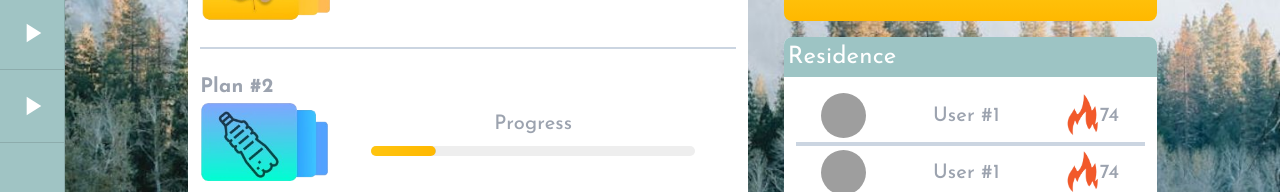
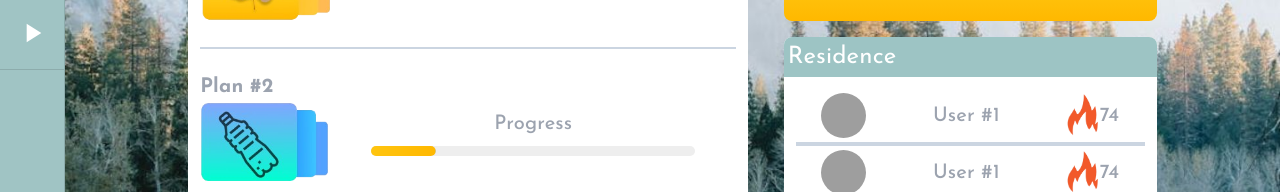
Before and after one commit to DanielSupe/BioWasteFront, a React (Vite) app: page /Main in a window 1280 px wide. Shown: the part 270-462 px from the top of the page. Built offline with nearby package versions, Linux system fonts and the light colour scheme; grey boxes are pictures that could not be loaded; the HTML template or start-up script is replaced by a standard one.

Commit message:
remove alarm

```diff
--- a/src/common/components/SideBar.jsx
+++ b/src/common/components/SideBar.jsx
@@ -34,7 +34,6 @@ const roter = [
   { name: "Menu", link: "/Main", SVG: <PlayArrowIcon /> },
   { name: "Monitorin Plan", link: "/Main/MonitorinPlan", SVG: <PlayArrowIcon /> },
   { name: "Residence", link: "/Main/Residence", SVG: <PlayArrowIcon /> },
-  { name: "Alarm", link: "/Main/Alarm", SVG: <PlayArrowIcon /> }
 ];
 
 const PageHeaders = [
```
